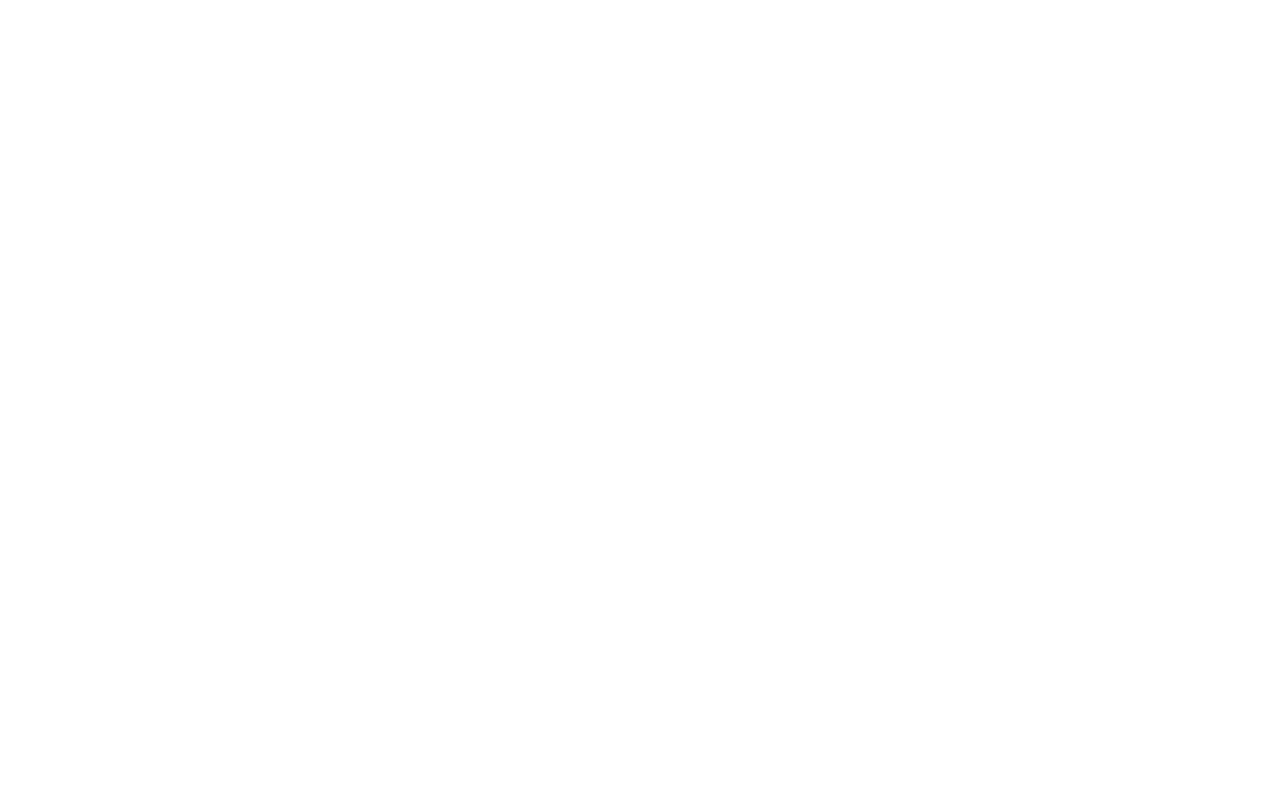
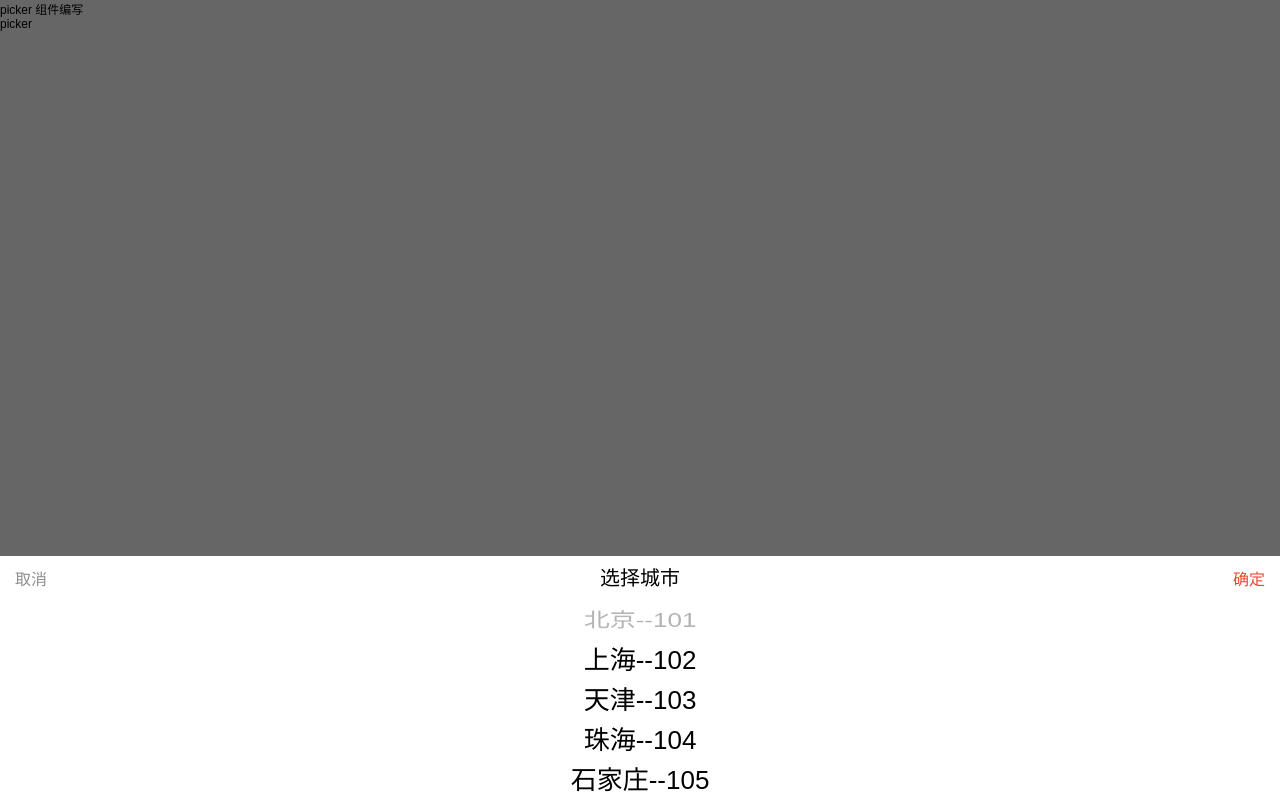
Before and after one commit to zhuangmeili/credit-h5, a Vue app: page /picker in a window 1280 px wide. Built offline with nearby package versions, Linux system fonts and the light colour scheme.

Commit message:
[add] picker

```diff
--- a/src/assets/css/common.css
+++ b/src/assets/css/common.css
@@ -26,6 +26,7 @@
 .Flex4{ -webkit-box-flex: 4;  -webkit-flex:4;  flex: 4;}
 .Flex5{ -webkit-box-flex: 5;  -webkit-flex:5;  flex: 5;}
 .FlexVer{ -webkit-align-items: center;  align-items: center;}  /* 垂直居中 */
+.FlexVerEnd{ -webkit-align-items: flex-end; align-items:flex-end; } /* 垂直局底 */
 .FlexHor{ justify-content: center;-webkit-justify-content:center; } /*一行居中对齐*/
 .FlexBet{ -webkit-box-pack: justify;  -webkit-justify-content: space-between;  -ms-flex-pack:justify ;  justify-content: space-between;}  /*  两端对齐*/
 .FlexNoWrap{ flex-wrap: nowrap; -webkit-flex-wrap: nowrap;}
--- a/src/components/HelloWorld.vue
+++ b/src/components/HelloWorld.vue
@@ -5,6 +5,8 @@
         <router-link class="link" to="/form">form page</router-link>
         <br>
         <router-link class="link" to="/refresh">refresh page</router-link>
+        <br>
+        <router-link class="link" to="/picker">picker page</router-link>
       </section>
       <section>
         <header> tags</header>
--- a/src/router.js
+++ b/src/router.js
@@ -6,6 +6,7 @@
 const About=()=> import('./views/About.vue');
 const FormView=()=> import('./views/FormView.vue');
 const RefreshView=()=> import('./views/RefreshView.vue');
+const PickerView=()=> import('./views/PickerView.vue');
 
 //组件引入
 Vue.use(Router)
@@ -16,5 +17,6 @@
     {path: '/about', name: 'about', component: About},
     {path: '/form', name: 'formView', component: FormView},
     {path: '/refresh', name: 'refreshView', component: RefreshView},
+    {path: '/picker', name: 'pickerView', component: PickerView},
   ]
 })
--- /dev/null
+++ b/src/views/PickerView.vue
@@ -0,0 +1,76 @@
+<template>
+  <div>
+    <header class="title"> picker 组件编写</header>
+    <div>picker</div>
+
+    <div class="pickerWrap Flex FlexVerEnd">
+      <main class="pickerCon Flex1">
+        <header class="pickerHead Flex ">
+          <button type="button" class="cancel">取消</button>
+          <div class="Flex1">选择城市</div>
+          <button type="button" class="confirm">确定</button>
+        </header>
+        <ul class="pickerBody">
+          <li class="pickerItem" v-for="(item,index) in address" :key="index">
+            {{item.name}}--{{item.value}}
+          </li>
+        </ul>
+      </main>
+    </div>
+  </div>
+</template>
+
+<script>
+  export default {
+    name: "PickerView",
+    data(){
+      return{
+        address:[
+          {name:"北京",value:101},
+          {name:"上海",value:102},
+          {name:"天津",value:103},
+          {name:"珠海",value:104},
+          {name:"石家庄",value:105},
+          {name:"乌鲁木齐",value:1056},
+        ],
+      }
+    }
+  }
+</script>
+
+<style scoped lang="scss">
+  .pickerWrap{
+    background: rgba(0,0,0,0.6);
+    position: fixed;
+    left: 0;
+    top: 0;
+    width: 100%;
+    height: 100%;
+    .pickerCon{
+      background: #fff;
+      .pickerHead{
+        height: 44px; line-height: 44px;
+        text-align: center;
+        font-size: 20px;
+        .title{
+
+        }
+        .cancel,.confirm{ padding: 0 15px; background: #fff;font-size: 16px; }
+        .cancel{
+          color: #909090;
+        }
+        .confirm{
+          color: #EE4634;
+        }
+
+      }
+      .pickerBody{
+        height: 200px;
+        overflow: hidden;
+        li{ line-height: 40px; height: 40px; text-align: center; font-size: 26px; }
+        li:nth-child(1){ transform: rotateX(40deg); opacity: 0.3;}
+      }
+
+    }
+  }
+</style>
```
